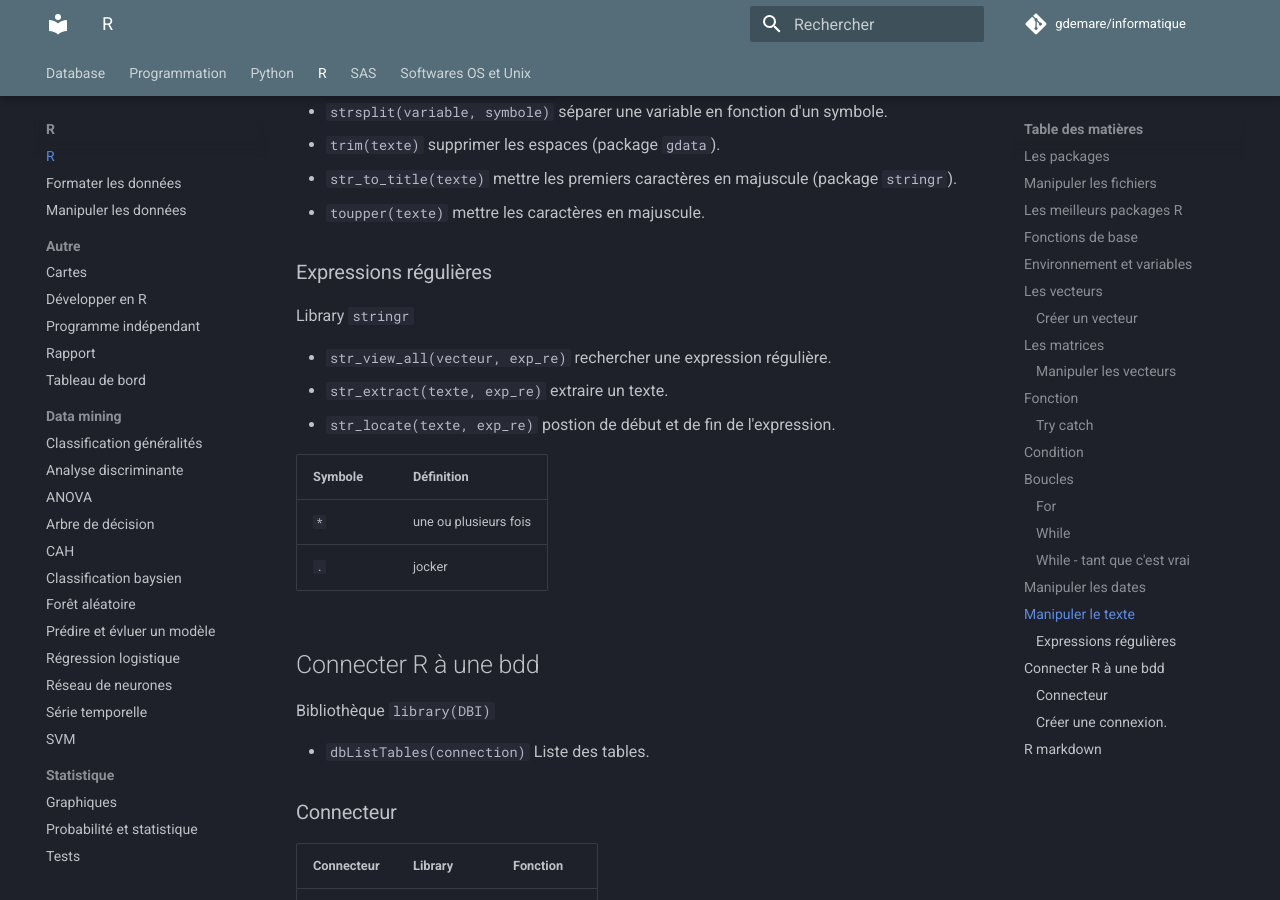
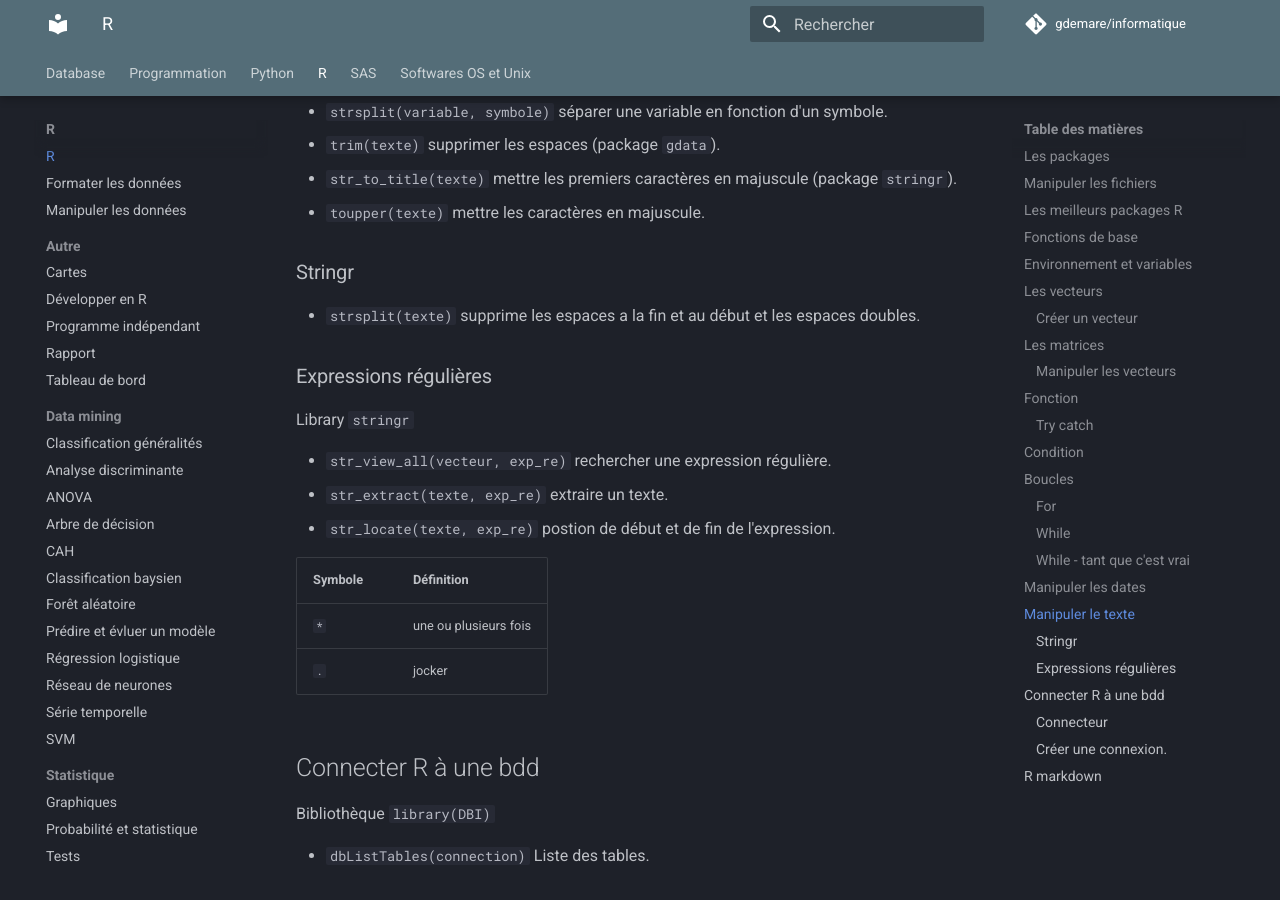
Before and after one commit to gdemare/Informatique, an MkDocs documentation site: the page built from docs/r/r_r.md, in a window 1280 px wide and 900 px high, scrolled down 4698 px. Built offline with MkDocs 1.6.1 and Material for MkDocs 9.7.7, drawn with Linux system fonts in a browser that asks for light colours; comment, search, counter and statistics services are not loaded.

Commit message:
Update r_r.md

```diff
--- a/docs/r/r_r.md
+++ b/docs/r/r_r.md
@@ -172,6 +172,10 @@ Seconde 	| `%S`	| 06
 * `str_to_title(texte)` mettre les premiers caractères en majuscule (package `stringr`).
 * `toupper(texte)` mettre les caractères en majuscule.
 
+### Stringr
+
+* `strsplit(texte)` supprime les espaces a la fin et au début et les espaces doubles.
+
 ### Expressions régulières
 
 Library `stringr`
```
